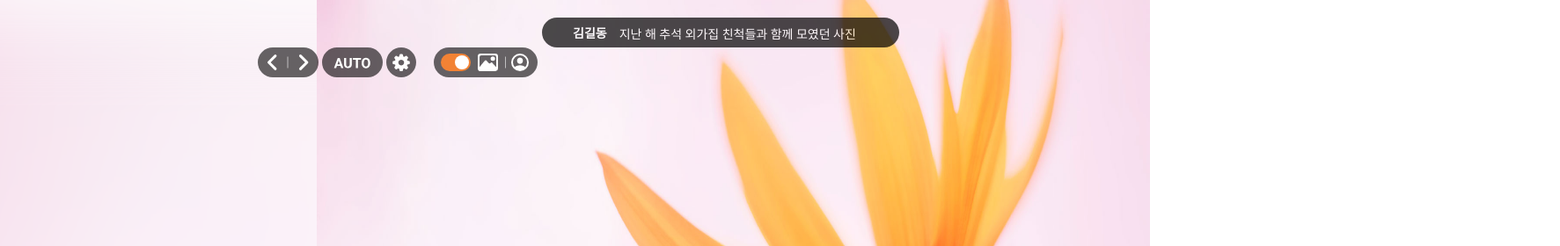
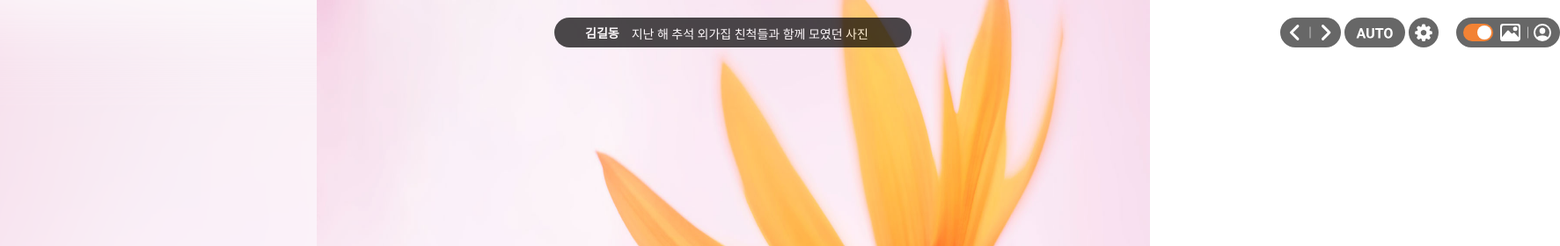
Before and after one commit to bfinecpa/yestoslide_1.github.io, a plain HTML site: page index.html in a window 1280 px wide. Shown: the top 280 px of the page at 88% size, 1773 px wide, since content can reach past the window. Drawn offline with nearby package versions, Linux system fonts and the light colour scheme.

Commit message:
update2.3

```diff
--- a/yes.css
+++ b/yes.css
@@ -42,8 +42,10 @@
 }
 .user_name
 {
+    height: 34px;
+    position: absolute;
     display: flex;
-    margin-left: 620px;
+    margin-left: 757px;
 
     width: 406px;
     opacity: 0.7;
@@ -89,8 +91,9 @@
 
 .right_menu_bar
 {
+    position: absolute;
     display: flex;
-    margin-left: 420px;
+    margin-left: 1582px;
 }
 
 
```
